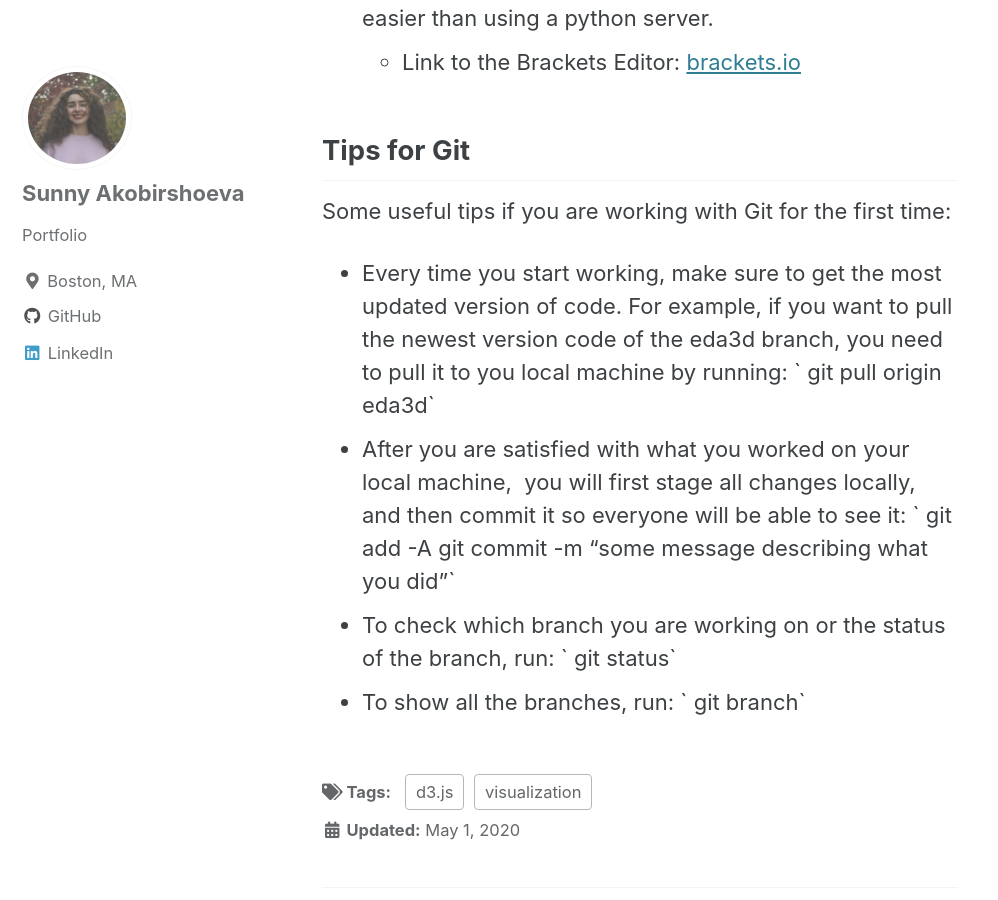
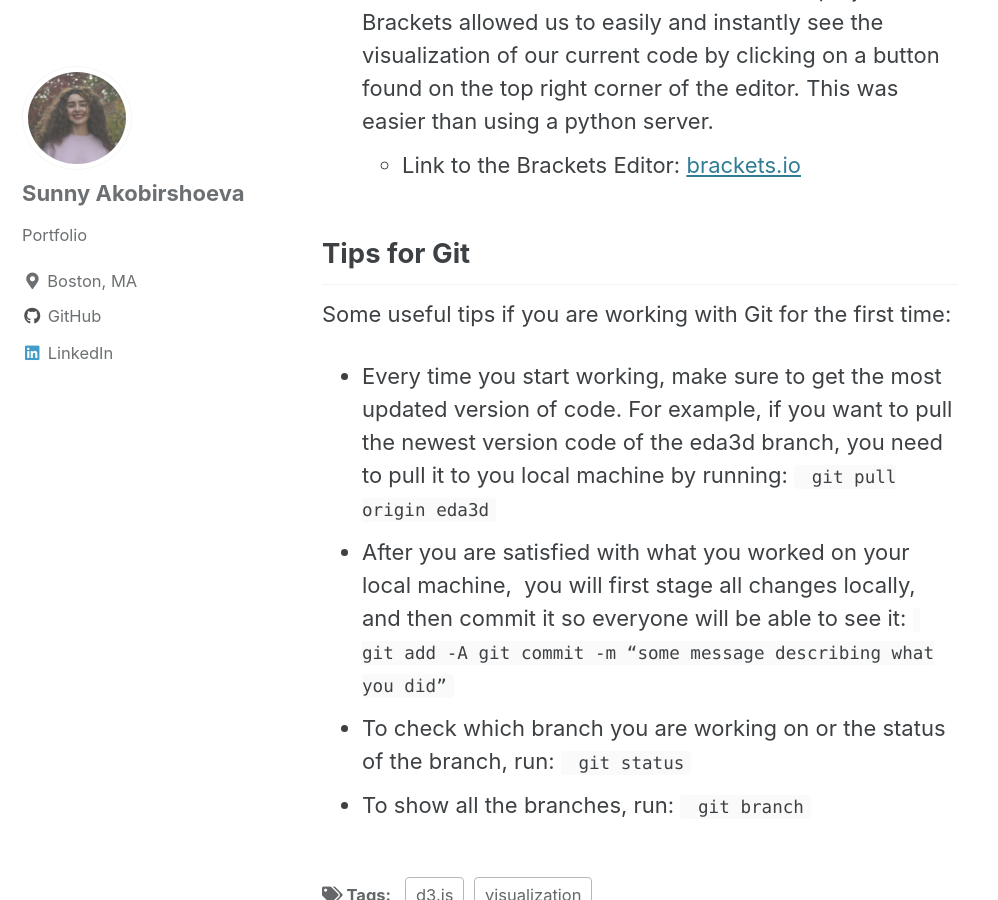
Before and after one commit to sunnyako/sunnyportfolio.github.io, a Jekyll site: the page built from _posts/2020-05-05-3dviz.md, in a window 1280 px wide and 900 px high, scrolled down 9352 px. Shown: the whole window, without its empty margins (0-998 px from the left). Built offline with Jekyll 4.4.1, drawn with Linux system fonts in a browser that asks for light colours; cached includes are drawn as plain includes.

Commit message:
md hejp edit of code

````diff
--- a/_posts/2020-05-05-3dviz.md
+++ b/_posts/2020-05-05-3dviz.md
@@ -114,7 +114,7 @@ data. One of the turning points was making the shift from 2D to 3D.
 
 ### Features
 
--   **3D Graph**
+#### 3D Graph
   -   Allows the user to select different views to display Higher
       Education Data
   -   Choose parameters of view in the menu button section
@@ -122,15 +122,15 @@ data. One of the turning points was making the shift from 2D to 3D.
   -   Visualization can be rotated
   -   Cubes can be selected when clicked
 
--   **Grid**
+#### Grid
   -   Serves as a visual aid to the 3D visualization
   -   Displays the labels of the x and y axes
 
--   **Color Legend**
+#### Color Legend
   -   Serves as a guide to the color scheme of the visualization
   -   Visually defines the y axis
 
--   **Table**
+#### Table
   -   Displayed when a cube is clicked
   -   Shows all information associated with the cube such as its x, y, z
       coordinates and other attributes that are chosen by the user in the
@@ -247,14 +247,14 @@ Some useful tips if you are working with Git for the first time:
     updated version of code. For example, if you want to pull the newest
     version code of the eda3d branch, you need to pull it to you local
     machine by running:
-`   git pull origin eda3d`
+```   git pull origin eda3d```
 -   After you are satisfied with what you worked on your local machine,
      you will first stage all changes locally, and then commit it so
     everyone will be able to see it:
-`   git add -A
-  git commit -m “some message describing what you did”`
+```   git add -A
+  git commit -m “some message describing what you did”```
 -   To check which branch you are working on or the status of the
     branch, run:
-`   git status`
+```   git status```
 -   To show all the branches, run:
-`   git branch`
+```   git branch```
````
